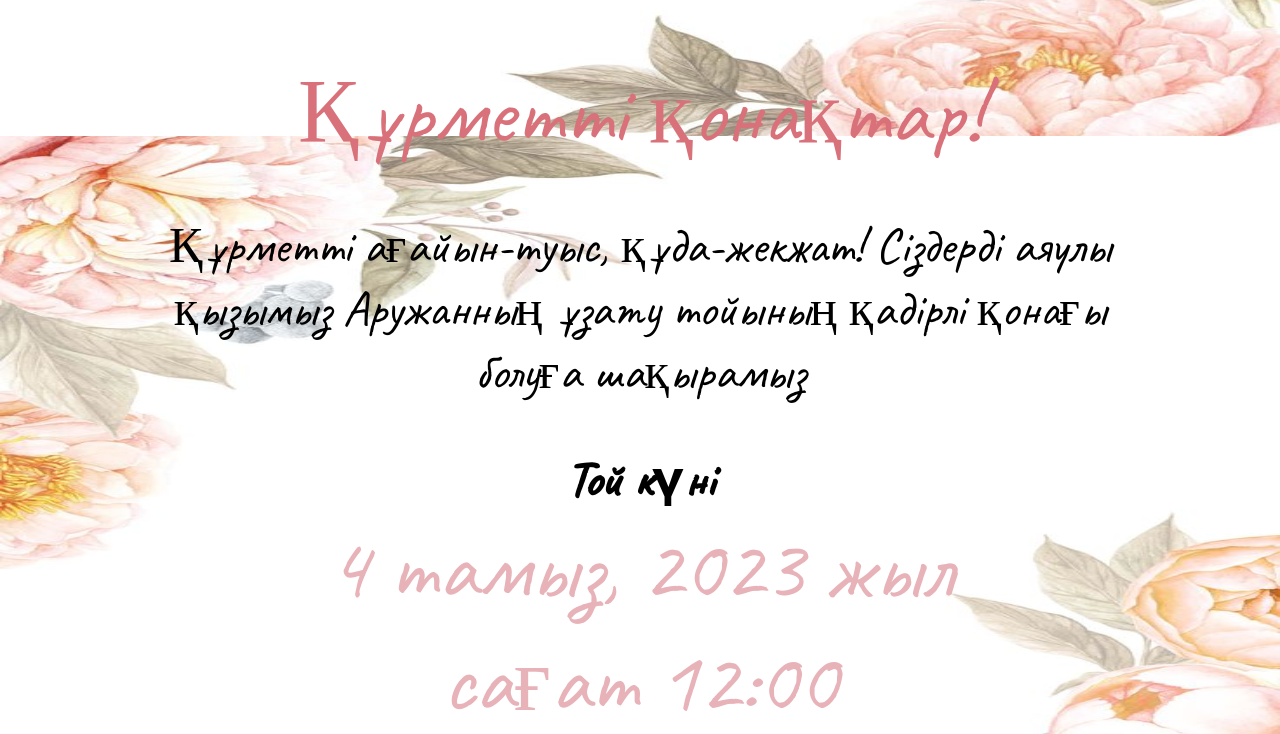
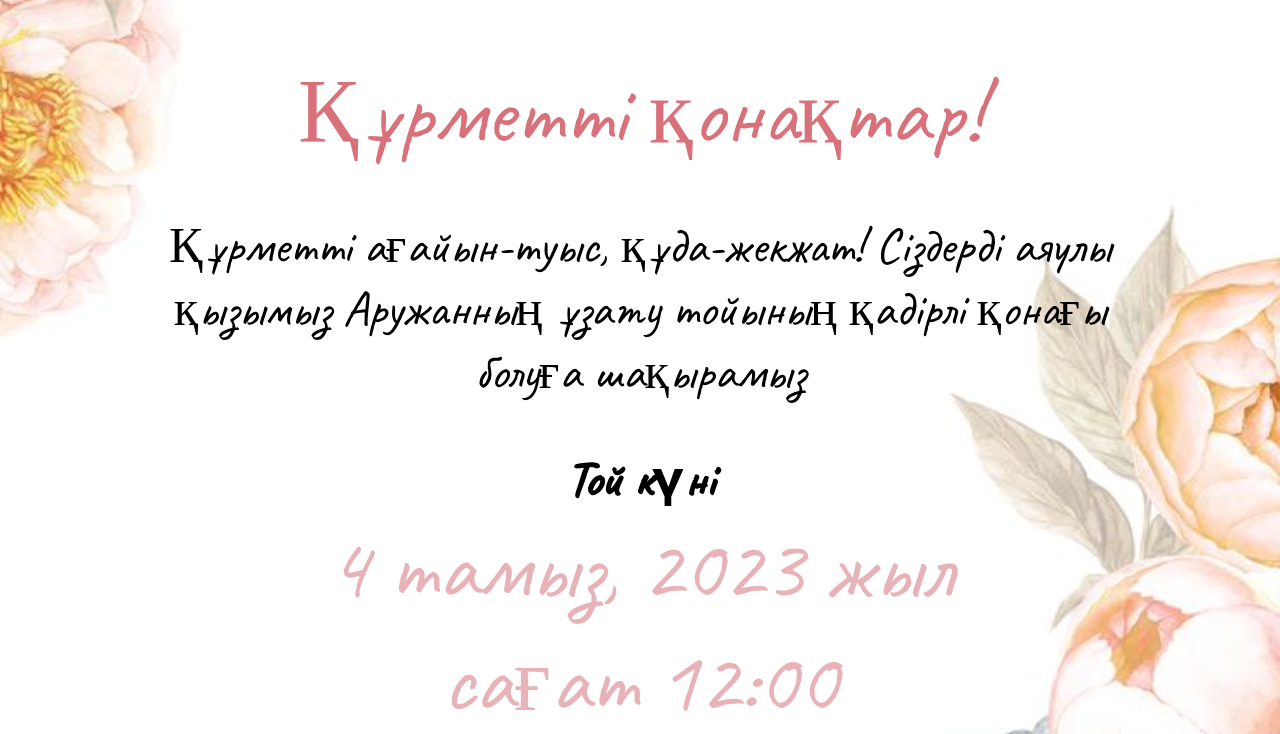
Before and after one commit to AyabekA/aruzhan-qyzuzatu, a plain HTML site: page index.html in a window 1280 px wide. Shown: the part 664-1398 px from the top of the page. Drawn offline with Linux system fonts and the light colour scheme.

Commit message:
Update main.css

```diff
--- a/css/main.css
+++ b/css/main.css
@@ -4,10 +4,10 @@ body {
     background: url("../img/bg_whole.jpg");
     background-repeat: no-repeat;
     background-attachment: fixed;
-    background-size: 100% auto;
-    -o-background-size: 100% auto;
-    -moz-background-size: 100% auto;
-    -webkit-background-size: 100% auto;
+    background-size: cover;
+    -o-background-size: cover;
+    -moz-background-size: cover;
+    -webkit-background-size: cover;
 }
 
 #loading-block {
```
